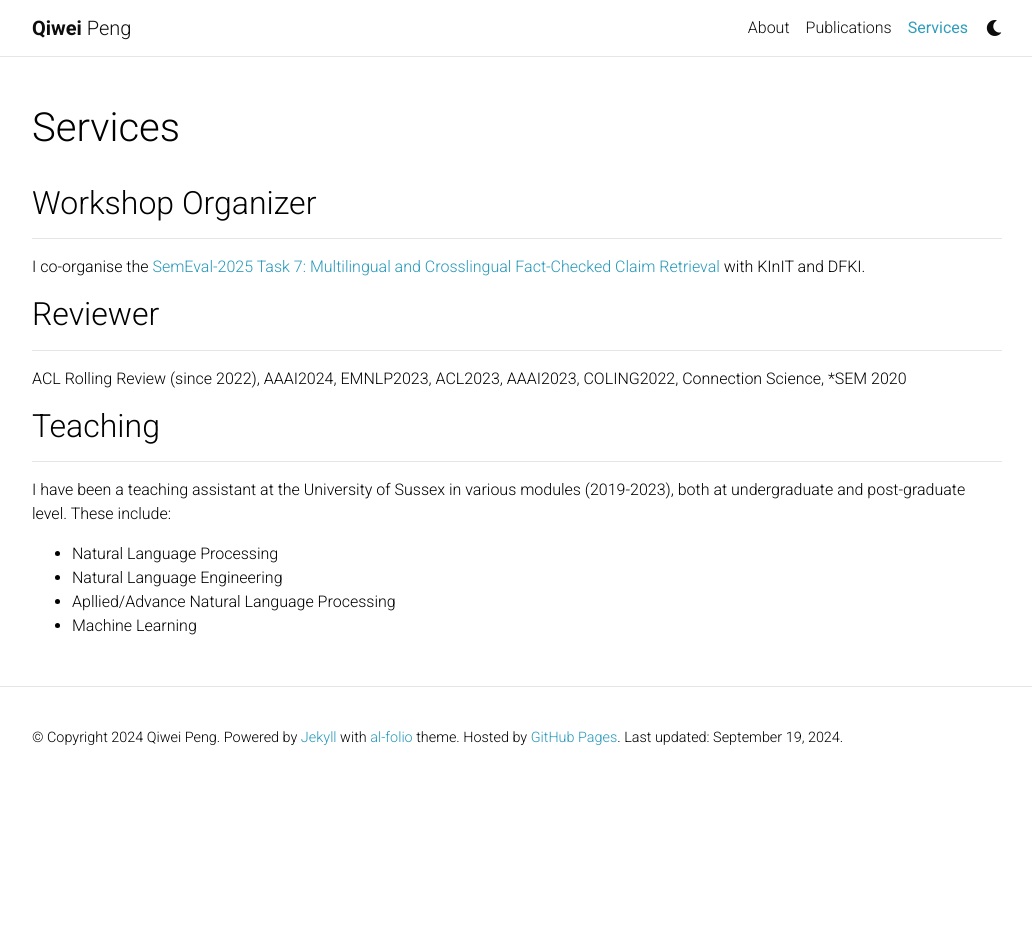
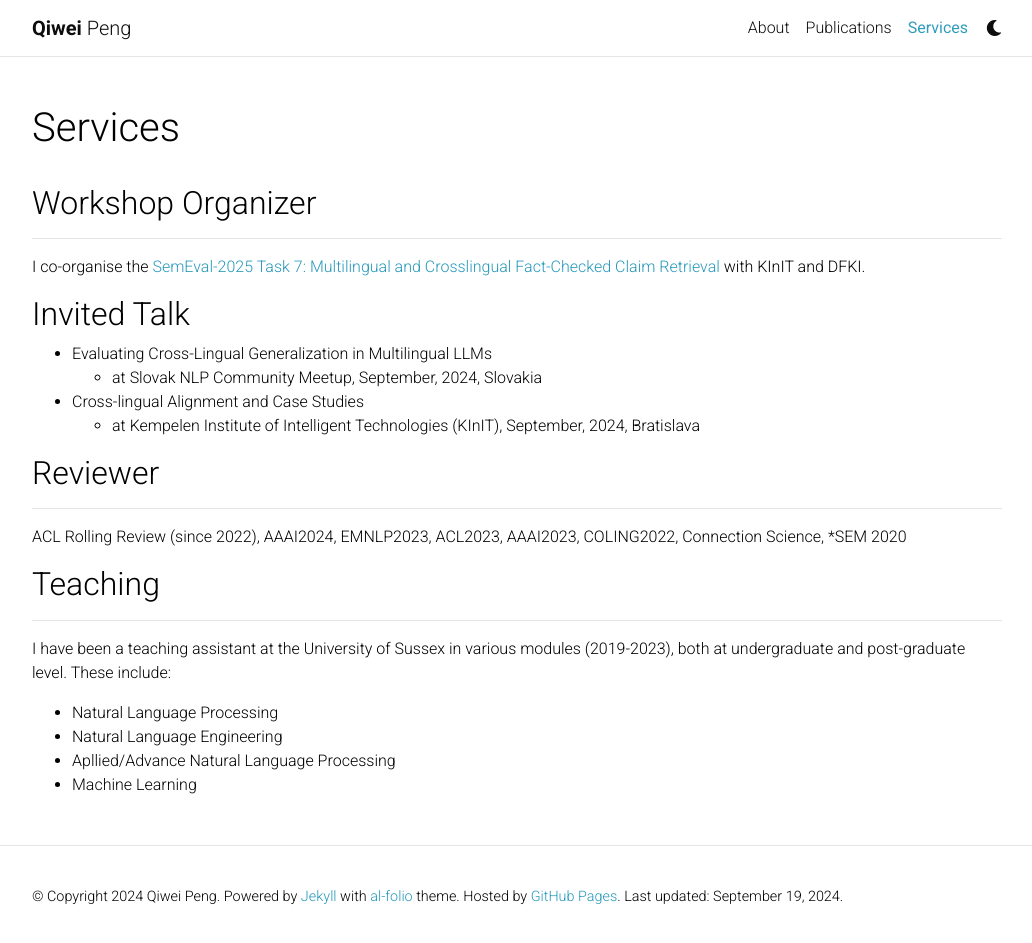
Before and after one commit to Punchwes/punchwes.github.io, a Jekyll site: the page built from _pages/services.md, in a window 1280 px wide and 947 px high. Shown: the top 943 px of the window, without its empty margins (123-1155 px from the left). Built offline with Jekyll 4.4.1, drawn with Linux system fonts in a browser that asks for light colours; comment, search, counter and statistics services are not loaded; a style sheet for code colours, icons or effects is not loaded.

Commit message:
update talks

```diff
--- a/_pages/services.md
+++ b/_pages/services.md
@@ -10,7 +10,17 @@ nav_order: 5
 ## Workshop Organizer
 ***
 
-I co-organise the [SemEval-2025 Task 7: Multilingual and Crosslingual Fact-Checked Claim Retrieval](https://kinit-sk.github.io/semeval_2025/) with KInIT and DFKI.
+I co-organise the [SemEval-2025 Task 7: Multilingual and Crosslingual Fact-Checked Claim Retrieval](https://disai.eu/semeval-2025/) with KInIT and DFKI.
+
+## Invited Talk
+
+- Evaluating Cross-Lingual Generalization in Multilingual LLMs
+  - at Slovak NLP Community Meetup, September, 2024, Slovakia
+
+
+- Cross-lingual Alignment and Case Studies
+  - at Kempelen Institute of Intelligent Technologies (KInIT), September, 2024, Bratislava
+
 
 ## Reviewer
 ***
```
